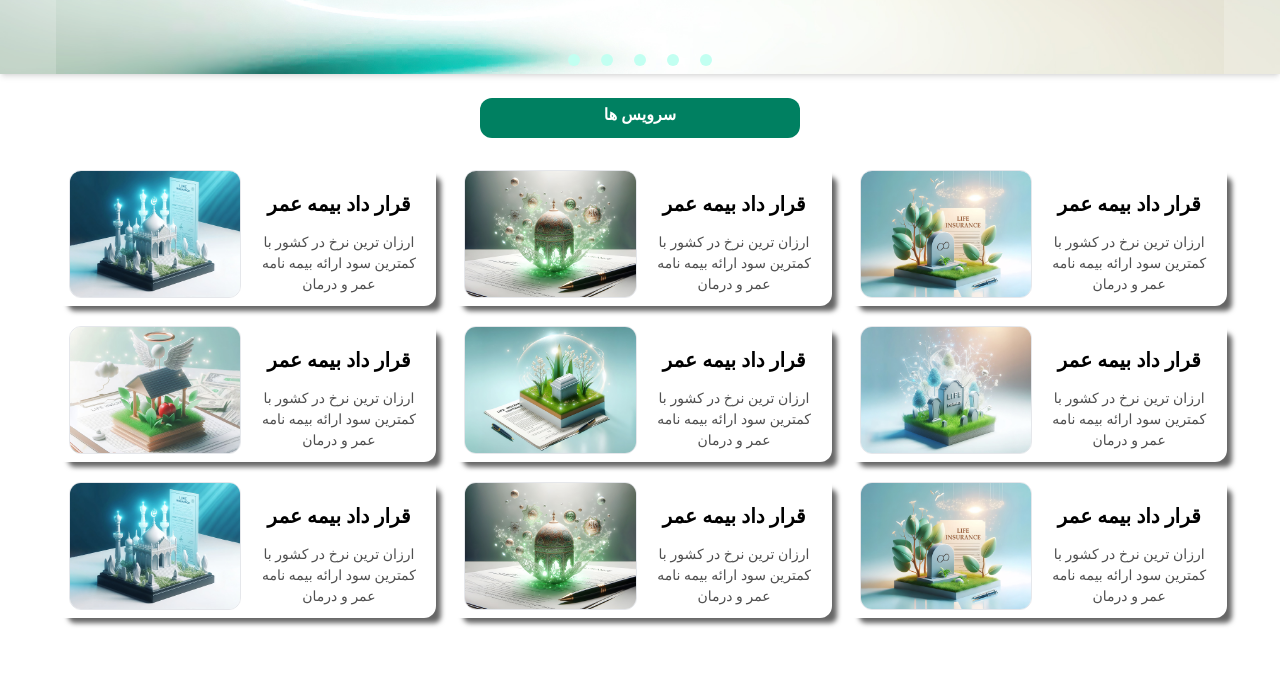
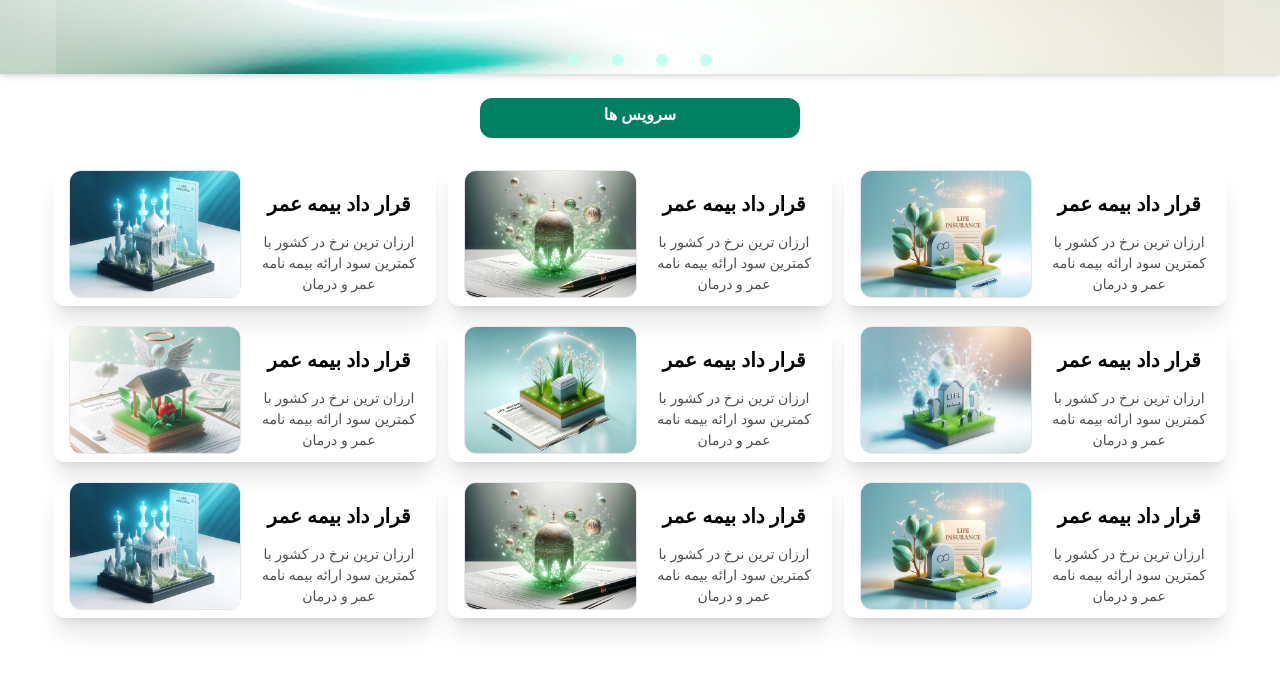
Before and after one commit to fatimaSfri/asaflife, a website: page index.html in a window 1280 px wide. Shown: the part 590-1265 px from the top of the page. Drawn offline with Linux system fonts and the light colour scheme.

Commit message:
v-2 dashbord

```diff
--- a/app.js
+++ b/app.js
@@ -37,10 +37,6 @@
 
 // }
 
-
-
-
-
 const toggleBtn =document.querySelector('.toggle-button')
 const dropdown=document.querySelector(".dropdown-menu")
 
@@ -54,7 +50,7 @@ let imgSlider =document.querySelector('#parent')
 let childElem=document.querySelector('#childfrist')
 let btnNext=document.querySelector('#next')
 let btnPrev=document.querySelector('#prev')
-
+let dot =document.querySelectorAll(".dot")
 let a_img=['./img/bg/03.jpg','./img/bg/04.jpg','./img/bg/02.jpg','./img/bg/05.jpg',]
 let index = 0;
 
@@ -64,17 +60,7 @@ setInterval(() => changeSlider(-1) ,10000);
 
 const changeSlider = (step) =>
 {
+
     index = (index + step + a_img.length) % a_img.length;
     imgSlider.style.backgroundImage = `url(${a_img[index]})`;
 }
-
-
-btnNext.addEventListener('click',function(){
-
-    console.log('hiii')
-})
-
-
-
-
-console.log(btnNext)
--- a/index.html
+++ b/index.html
@@ -51,10 +51,10 @@
         <div class=" bg-[url('../img/bg/02.jpg')] bg-cover bg-no-repeat bg-center shadow-md  w-full h-[600px]   flex items-end  relative" id="parent">
             <div class="flex justify-between w-full h-full absolute">
                 <div class="w-14 h-full  lg:bg-[rgba(255,255,255,0.2)] flex flex-col items-center justify-center">
-                    <button class="text-white w-14 text-5xl  "  onclick="changeSlider(1)" id="next">&#60;</button>
+                    <button class="text-white w-14 text-5xl z-50 "  onclick="changeSlider(1)" id="next">&#60;</button>
                 </div>
                 <div class="w-14 h-full  lg:bg-[rgba(250,248,248,0.2)] flex flex-col items-center justify-center">
-                    <button class="text-white w-14 h-14 text-5xl" onclick="changeSlider(-1)" id="prev">&#62;</button>
+                    <button class="text-white w-14 h-14 text-5xl z-50" onclick="changeSlider(-1)" id="prev">&#62;</button>
                 </div>
             </div>
             <div class="w-full h-full  absolute ">
@@ -71,11 +71,10 @@
                 <!-- doted -->
                 <div class=" flex  items-center justify-center">
                     <div class="w-[9rem] h-16  flex justify-between items-end">
-                        <span class="dot inline-block w-3 h-3 mb-2 rounded-full bg-[#C2FFF1] " onclick="changeSlide(1)" ></span>
-                        <span class="dot inline-block w-3 h-3  mb-2 rounded-full bg-[#C2FFF1] " onclick="changeSlide(2)"></span>
-                        <span class="dot inline-block w-3 h-3  mb-2 rounded-full bg-[#C2FFF1] " onclick="changeSlide(3)"></span>
-                        <span class="dot inline-block w-3 h-3  mb-2 rounded-full bg-[#C2FFF1] " onclick="changeSlide(4)"></span>
-                        <span class="dot inline-block w-3 h-3 mb-2 rounded-full bg-[#C2FFF1] " onclick="changeSlide(5)"></span>
+                        <span class="dot inline-block w-3 h-3 mb-2 rounded-full bg-[#C2FFF1] z-50" onclick="changeSlider(1)" ></span>
+                        <span class="dot inline-block w-3 h-3  mb-2 rounded-full bg-[#C2FFF1] z-50 " onclick="changeSlider(2)"></span>
+                        <span class="dot inline-block w-3 h-3  mb-2 rounded-full bg-[#C2FFF1] z-50 " onclick="changeSlider(3)"></span>
+                        <span class="dot inline-block w-3 h-3 mb-2 rounded-full bg-[#C2FFF1] z-50" onclick="changeSlider(5)"></span>
                     </div>
                     </div>
                 </div>
@@ -87,7 +86,7 @@
          grid-cols-[repeat(auto-fit,minmax(350px,auto))] auto-rows-fr gap-x-3 gap-y-3">
 
 
-                <div class="shadow-[10px_10px_5px_-5px_#666] rounded-xl p-2">
+                <div class="shadow-xl rounded-xl p-2">
                     <div class=" flex items-center ">
                         <div class="  h-32  mx-2 flex flex-col justify-between overflow-hidden">
                             <h1 class="p-1 text-center font-bold text-xl pt-5">قرار داد بیمه عمر </h1>
@@ -99,7 +98,7 @@
 
                 </div>
 
-                <div class="shadow-[10px_10px_5px_-5px_#666] rounded-xl p-2">
+                <div class="shadow-xl rounded-xl p-2">
                     <div class=" flex items-center ">
                         <div class="  h-32  mx-2 flex flex-col justify-between overflow-hidden">
                             <h1 class="p-1 text-center font-bold text-xl pt-5">قرار داد بیمه عمر </h1>
@@ -112,7 +111,7 @@
                 </div>
 
 
-                <div class="shadow-[10px_10px_5px_-5px_#666] rounded-xl p-2">
+                <div class="shadow-xl rounded-xl p-2">
                     <div class=" flex items-center ">
                         <div class="  h-32  mx-2 flex flex-col justify-between overflow-hidden">
                             <h1 class="p-1 text-center font-bold text-xl pt-5">قرار داد بیمه عمر </h1>
@@ -124,7 +123,7 @@
 
                 </div>
 
-                <div class="shadow-[10px_10px_5px_-5px_#666] rounded-xl p-2">
+                <div class="shadow-xl rounded-xl p-2">
                     <div class=" flex items-center ">
                         <div class="  h-32  mx-2 flex flex-col justify-between overflow-hidden">
                             <h1 class="p-1 text-center font-bold text-xl pt-5">قرار داد بیمه عمر </h1>
@@ -136,7 +135,7 @@
 
                 </div>
 
-                <div class="shadow-[10px_10px_5px_-5px_#666] rounded-xl p-2">
+                <div class="shadow-xl rounded-xl p-2">
                     <div class=" flex items-center ">
                         <div class="  h-32  mx-2 flex flex-col justify-between overflow-hidden">
                             <h1 class="p-1 text-center font-bold text-xl pt-5">قرار داد بیمه عمر </h1>
@@ -147,7 +146,7 @@
 
 
                 </div>
-                <div class="shadow-[10px_10px_5px_-5px_#666] rounded-xl p-2">
+                <div class="shadow-xl rounded-xl p-2">
                     <div class=" flex items-center ">
                         <div class="  h-32  mx-2 flex flex-col justify-between overflow-hidden">
                             <h1 class="p-1 text-center font-bold text-xl pt-5">قرار داد بیمه عمر </h1>
@@ -158,7 +157,7 @@
 
 
                 </div>
-                <div class="shadow-[10px_10px_5px_-5px_#666] rounded-xl p-2">
+                <div class="shadow-xl rounded-xl p-2">
                     <div class=" flex items-center ">
                         <div class="  h-32  mx-2 flex flex-col justify-between overflow-hidden">
                             <h1 class="p-1 text-center font-bold text-xl pt-5">قرار داد بیمه عمر </h1>
@@ -170,7 +169,7 @@
 
                 </div>
 
-                <div class="shadow-[10px_10px_5px_-5px_#666] rounded-xl p-2">
+                <div class="shadow-xl rounded-xl p-2">
                     <div class=" flex items-center ">
                         <div class="  h-32  mx-2 flex flex-col justify-between overflow-hidden">
                             <h1 class="p-1 text-center font-bold text-xl pt-5">قرار داد بیمه عمر </h1>
@@ -182,7 +181,7 @@
 
                 </div>
 
-                <div class="shadow-[10px_10px_5px_-5px_#666] rounded-xl p-2">
+                <div class="shadow-xl rounded-xl p-2">
                     <div class=" flex items-center ">
                         <div class="  h-32  mx-2 flex flex-col justify-between overflow-hidden ">
                             <h1 class="p-1 text-center font-bold text-xl pt-5">قرار داد بیمه عمر </h1>
@@ -243,7 +242,7 @@
        </div>
        <!-- footer -->
 
-        <div class=" rounded-t-xl  w-full h-auto mt-20  flex flex-col items-end gap-y-3 bg-[#4f4f4f] mb-0 ">
+        <div class=" rounded-t-xl  w-full h-auto mt-20  flex flex-col items-end gap-y-3 bg-[#bbbbbb] mb-0 ">
            <div class="h-20 w-full flex items-center justify-center gap-8">
             <div class="w-7 h-7 rounded-lg boreder ">
                 <img src="./img/5/Social Media/instagram-brands-solid.svg" alt="" class="w-full h-full object-cover">
```
Also changed, not shown: src/output.css.
